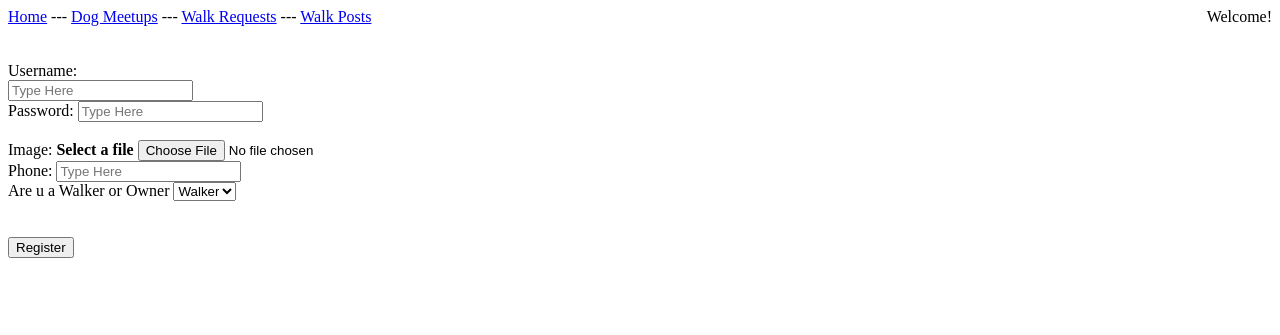
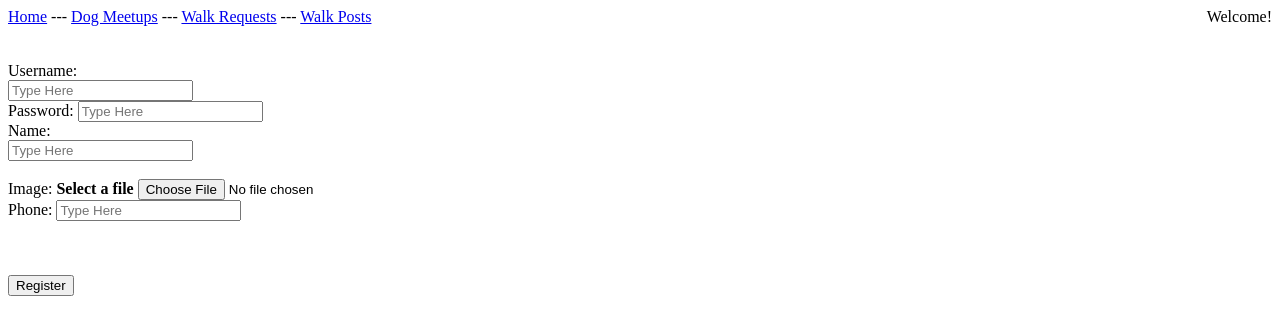
Before and after one commit to susanzc/ShareThePaws, a PHP site: page /registerO.php in a window 1280 px wide. Shown: the top 335 px of the page. Run offline with PHP 8.4, Linux system fonts and the light colour scheme.

Commit message:
add owner successfully

```diff
--- a/index.html
+++ b/index.html
@@ -18,7 +18,9 @@
 </form>
 <br>
 <span>Don't have an account? </span>
+<br>
 <a href="registerO.php">Register for Owner</a>
+<br>
 <a href="registerW.php">Register for Walker</a>
 
 </body>
--- a/registerO.php
+++ b/registerO.php
@@ -13,7 +13,7 @@ if ($user != "") {
 }
 ?>
 </div>
-<form action="register.php" method="post">
+<form action="registerO.php" method="post">
  <br>
  <br>
  <label>Username:</label>
@@ -23,6 +23,10 @@ if ($user != "") {
  <label>Password:</label>
  <input name="password" type="password" placeholder="Type Here">
  <br>
+ <label>Name:</label>
+ <br>
+ <input name="name" type="text" placeholder="Type Here">
+ <br>
  <br>
  <label>Image:</label>
  <b>Select a file</b>
@@ -31,11 +35,11 @@ if ($user != "") {
  <label>Phone:</label>
  <input name="phoneNum" type="text" placeholder="Type Here">
  <br>
- <label>Are u a Walker or Owner</label>
+ <!-- <label>Are u a Walker or Owner</label>
  <select name="walkerorowner">
    <option value="dogwalker">Walker</option>
   <option value="dogowner">Owner</option>
- </select>
+ </select> -->
  <br>
  <br><br>
  <input type="submit" name="registration" value="Register">
@@ -48,13 +52,33 @@ $conn = OpenCon();
 if (array_key_exists('registration', $_POST)) {
     $username = $_POST['username'];
     $password = $_POST['password'];
+    $name = $_POST['name'];
     $userImage = $_POST['userImage'];
     $phoneNum = $_POST['phoneNum'];
-    $walkerorowner = $_POST['walkerorowner'];
-    if (!$username || !$password || !$userImage || !$phoneNum || !$walkerorowner) {
+    //$walkerorowner = $_POST['walkerorowner'];
+    if (!$username || !$password || !$userImage || !$phoneNum|| !$name) {
         echo "Please fill out all inputs.";
     }
     else {
+      $sql = "insert into ownerNameNum values('$phoneNum','$name')";
+      $result = $conn->query($sql);
+      if ($result === TRUE) {
+        $sql = "insert into dogowner values ('$username', '$password', '$userImage', '$phoneNum')";
+        $result = $conn->query($sql);
+        if ($result === TRUE) {
+            echo "<div>Account with username = $username created successfully!</div><br>";
+            echo "<form action='viewaccount.php'>
+        <button type='submit'>View Account</button>
+       </form>";
+        }
+        else {
+            echo "Error: " . $sql . "<br>" . $conn->error;
+        }
+
+      }
+      else {
+        echo "Error: ". $sql ."<br>".$conn->error;
+      }
       // to aviod duplicate username
       // $sql = "select username from '$walkerorowner'"
       // $result = $conn->query($sql);
@@ -69,17 +93,7 @@ if (array_key_exists('registration', $_POST)) {
       // not sure what to do with the image!!!
         //
         //$user = $_SESSION["user"];
-        $sql = "insert into $walkerorowner values ('$username', '$password', '$userImage', '$phoneNum')";
-        $result = $conn->query($sql);
-        if ($result === TRUE) {
-            echo "<div>Account with username = $username created successfully!</div><br>";
-            echo "<form action='viewaccount.php'>
-        <button type='submit'>View Account</button>
-       </form>";
-        }
-        else {
-            echo "Error: " . $sql . "<br>" . $conn->error;
-        }
+
     }
 }
 CloseCon($conn);
```
